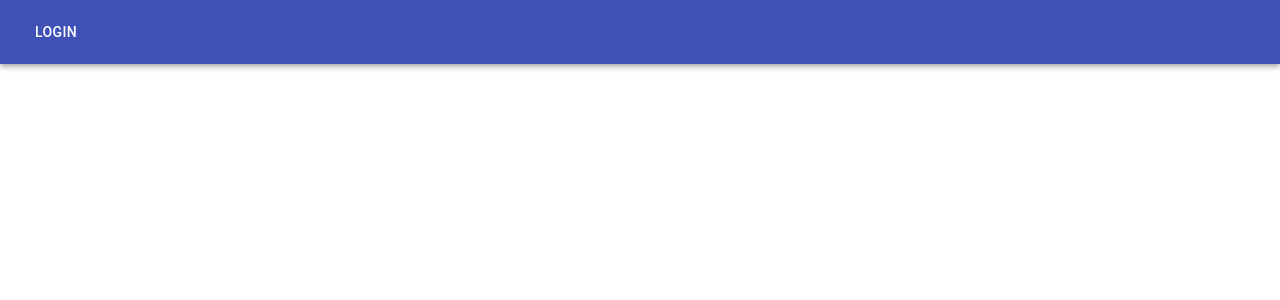
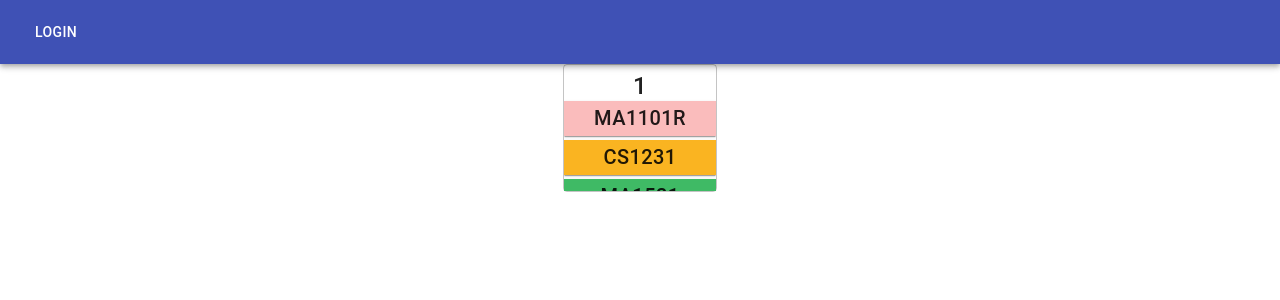
Before and after one commit to GoneWildOrbital2020/nus-scheduler-frontend, a React (Create React App) app: page / in a window 1280 px wide. Shown: the top 300 px of the page. Built offline with nearby package versions, Linux system fonts and the light colour scheme.

Commit message:
bantuin css :(

```diff
--- a/package.json
+++ b/package.json
@@ -10,6 +10,7 @@
     "@testing-library/user-event": "^7.1.2",
     "eslint-config-prettier": "^6.11.0",
     "eslint-plugin-prettier": "^3.1.3",
+    "prop-types": "^15.7.2",
     "react": "^16.13.1",
     "react-dom": "^16.13.1",
     "react-scripts": "3.4.1"
--- a/src/App.js
+++ b/src/App.js
@@ -1,11 +1,20 @@
 import React from 'react';
 import './App.css';
 import Navbar from './components/navbar';
+import DayTile from './components/DayTile';
 
 function App() {
   return (
     <div className="App">
       <Navbar />
+      <DayTile
+        events={[
+          { color: '#FABCBC', title: 'MA1101R' },
+          { color: '#FAB421', title: 'CS1231' },
+          { color: '#3FBA65', title: 'MA1521' },
+        ]}
+        index={1}
+      />
     </div>
   );
 }
--- /dev/null
+++ b/src/components/DayTile.css
@@ -0,0 +1,38 @@
+.tileRoot {
+  height: 16vh;
+  width: 12vw;
+  padding: 0 !important;
+}
+
+.tileOutlined {
+  padding: 0 !important;
+}
+
+.tileContainer {
+  display: flex;
+  flex-direction: column;
+  height: 100%;
+  width: 100%;
+}
+
+.tileNumber {
+  font-size: 3vh;
+  width: 100%;
+  height: 4vh;
+}
+
+.tileEvents {
+  width: 100%;
+  height: 12vh;
+  overflow-y: auto;
+}
+
+.tileEvent {
+  font-size: 2.5vh;
+  margin-top: 0.5vh;
+  overflow: hidden;
+}
+
+::-webkit-scrollbar {
+  display: none;
+}
--- /dev/null
+++ b/src/components/DayTile.js
@@ -0,0 +1,56 @@
+import React from 'react';
+import PropTypes from 'prop-types';
+import { Paper, Button } from '@material-ui/core';
+import './DayTile.css';
+
+class DayTile extends React.Component {
+  constructor(props) {
+    super(props);
+    this.index = props.index;
+    this.events = props.events;
+  }
+
+  render() {
+    return (
+      <Button
+        variant="outlined"
+        classes={{
+          root: 'tileRoot',
+          outlined: 'tileOutlined',
+          label: 'tileContainer',
+        }}>
+        <div className="tileNumber">{this.index}</div>
+        <div className="tileEvents">
+          {this.events.map((event) => (
+            <Paper
+              className="tileEvent"
+              square={true}
+              style={{ background: event.color }}>
+              {event.title}
+            </Paper>
+          ))}
+        </div>
+      </Button>
+    );
+  }
+}
+
+export default DayTile;
+
+DayTile.propTypes = {
+  events: PropTypes.arrayOf(
+    PropTypes.shape({
+      color: PropTypes.string,
+      title: PropTypes.string,
+      desc: PropTypes.string,
+      start: PropTypes.string,
+      end: PropTypes.string,
+      location: PropTypes.string,
+    }),
+  ),
+  index: PropTypes.number.isRequired,
+};
+
+DayTile.defaultProps = {
+  events: [],
+};
```
Also changed, not shown: 1 other file (tests, documents, lock files or other folders).
